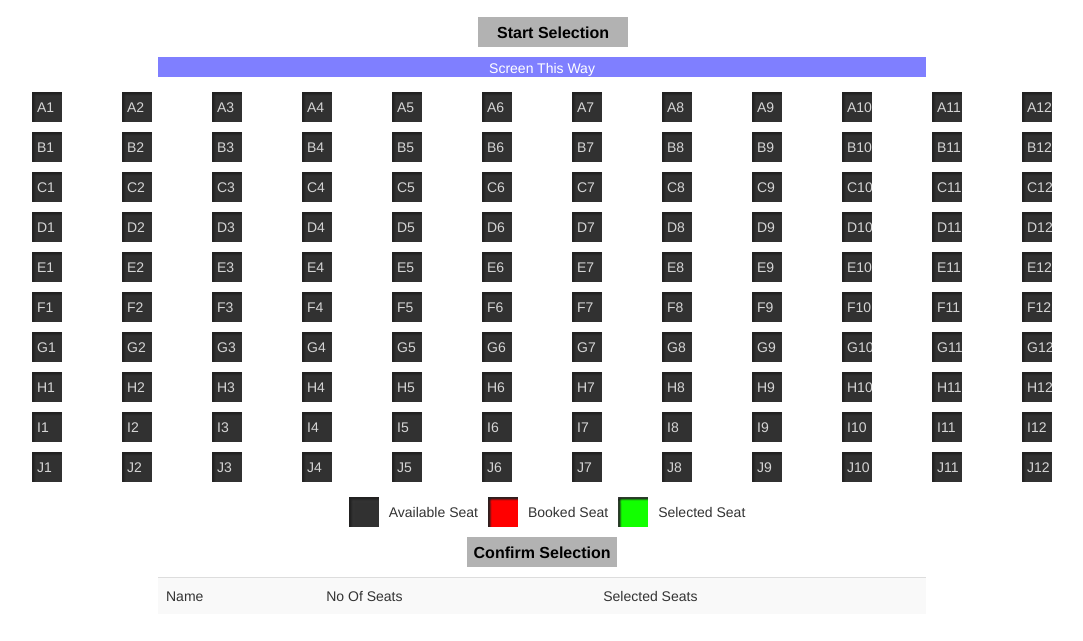
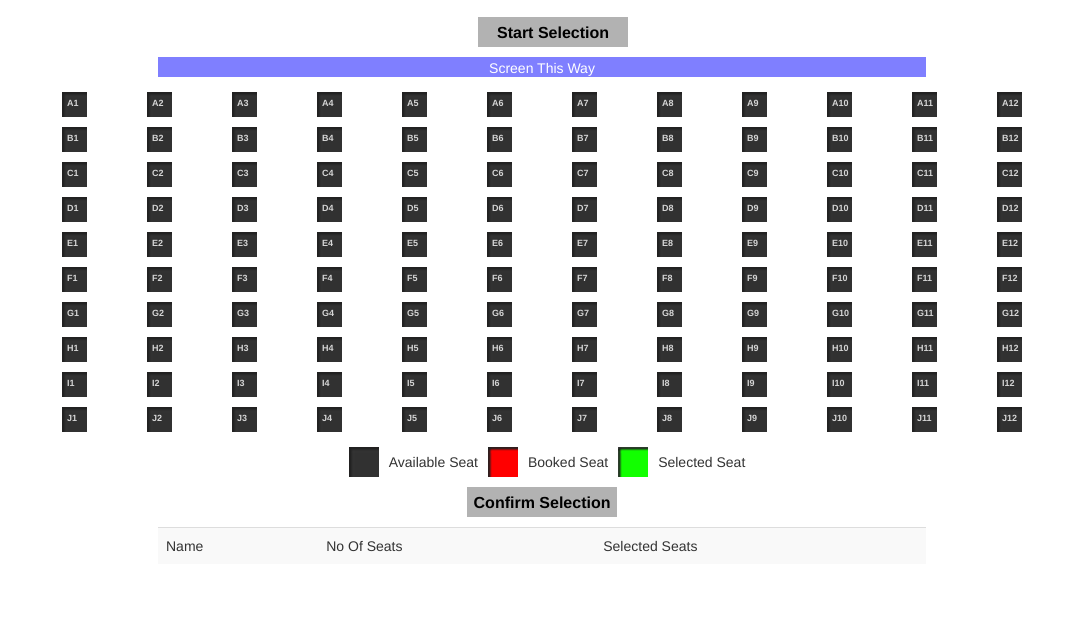
Before and after one commit to sachin1245/movieSeatReservation-VanillaJS-, a plain HTML site: page index.html in a window 1280 px wide. Shown: the part 107-748 px from the top of the page, without its empty margins (98-1181 px from the left). Drawn offline with Linux system fonts and the light colour scheme.

Commit message:
seat size change

```diff
--- a/css/style.css
+++ b/css/style.css
@@ -55,12 +55,14 @@ input {
 
 #table .seat{
 background:url("../images/seatsAvailable.png") no-repeat scroll 0 0 transparent;
-height:30px;
-width:30px;
+height:25px;
+width:25px;
 display: inline-block;
 margin: 5px 30px;
 padding: 5px;
 color: rgba(255,255,255,0.8);
+font-size: 9px;
+font-weight: bold;
 }
 
 
```
